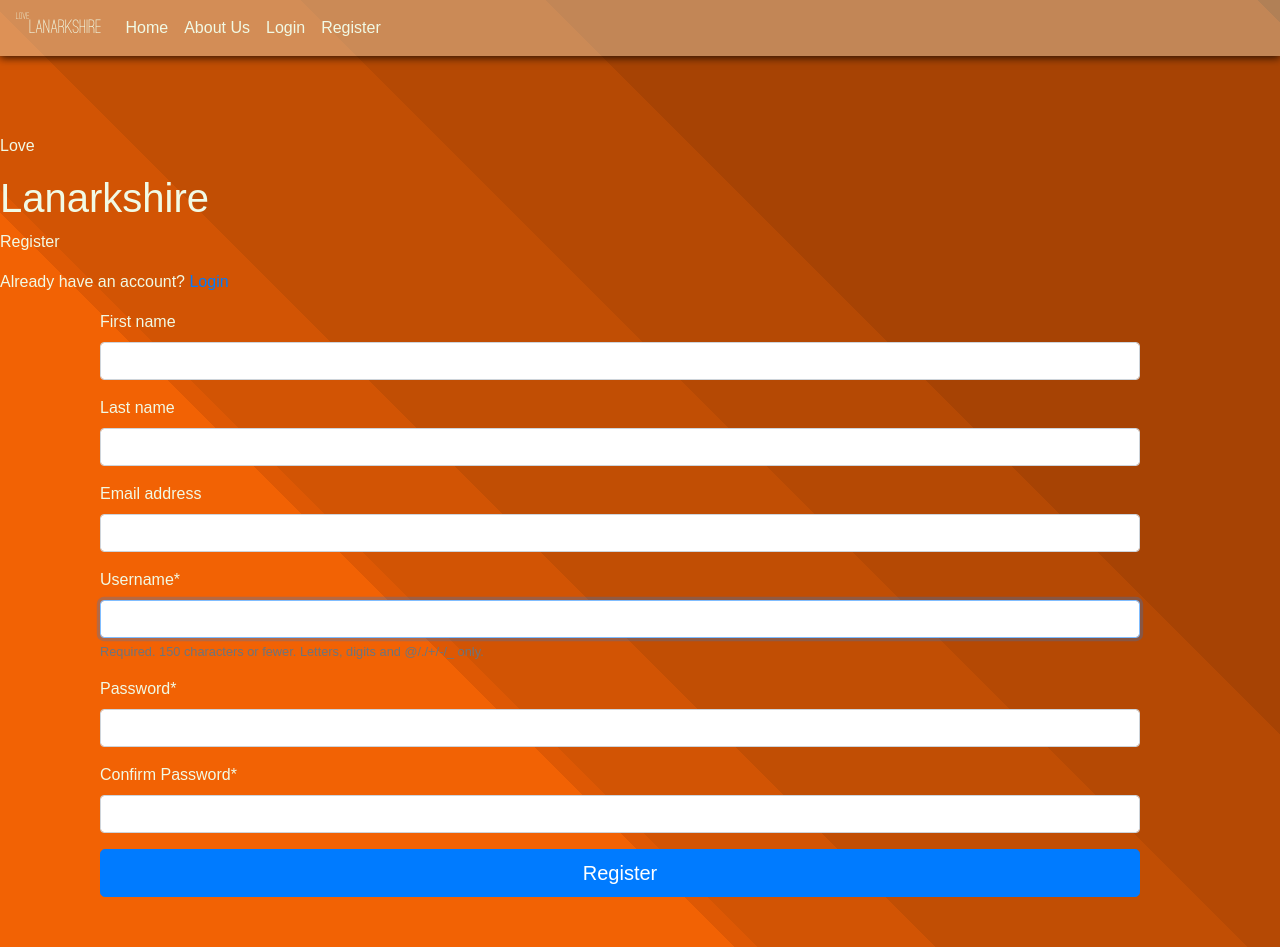
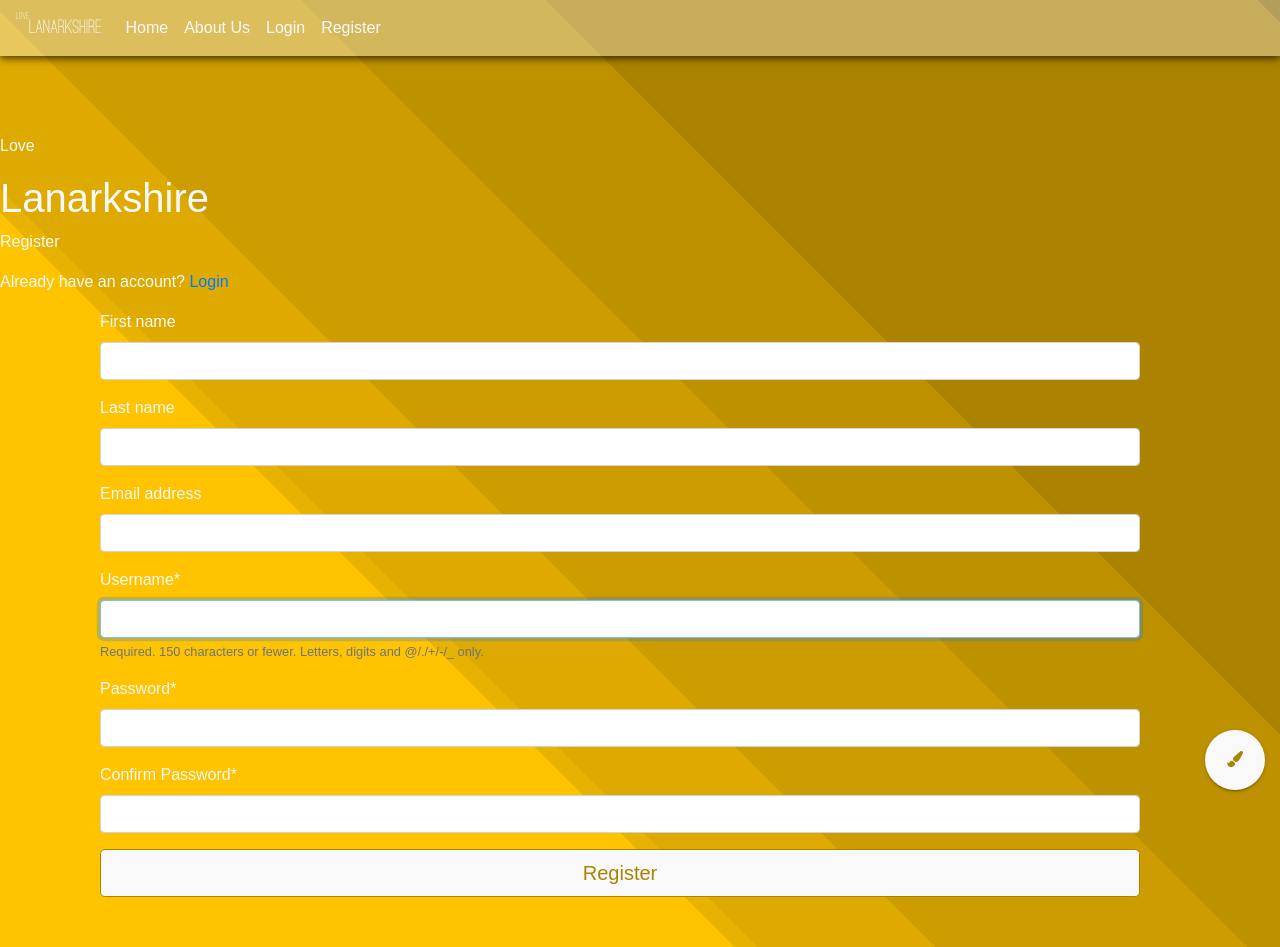
Before and after one commit to paperclippete/FinalMilestone, a Django app: page /accounts/register/ in a window 1280 px wide. Run offline with Django 3.2, Linux system fonts and the light colour scheme; parts of the project's set-up code (start-up, migrations or seed data) failed here and were passed over; some libraries are stand-ins or nearby versions; some web fonts are replaced.

Commit message:
randomised background changed to user selected theme

```diff
--- a/static/css/style.css
+++ b/static/css/style.css
@@ -5,13 +5,33 @@
 
 /* Site-wide Colours and Fonts */
 :root {
+    --main-color: var(--main-color);
+    --dark-color: var(--dark-color);
+    --main-background: var(--main-background);
+
     --tangerine: #f26204;
     --sunshine: #FFC300;
     --grass: #00ad37;
     --blueberry: #3b0061;
     --raspberry: #e70026;
-    --lanwhite: #f1fae5;
+    --lanwhite: #f9f9f9;
+    --lanwhiteop: #f9f9f95e;
     --langrey: #1b1b1b;
+    --langreylight: #b3b3b3;
+    --langreymid: #808080;
+
+    --blueberrynav: #2d004a;
+    --raspberrynav: #a7001b;
+    --sunshinenav: #ab8300;
+    --grassnav: #006520;
+    --tangerinenav: #b54904;
+
+    --blueberryback: linear-gradient(45deg, rgb(126, 0, 208) 0%, rgb(126, 0, 208) 33%, rgb(105, 0, 173) 33%, rgb(105, 0, 173) 34%, rgb(84, 0, 138) 34%, rgb(84, 0, 138) 42%, rgb(59, 0, 97) 42%, rgb(59, 0, 97) 56%, rgb(50, 0, 82) 56%, rgb(50, 0, 82) 67%, rgb(45, 0, 74) 67%, rgb(45, 0, 74) 99%, rgb(28, 0, 45) 99%, rgb(28, 0, 45) 100%);
+    --raspberryback: linear-gradient(45deg, rgb(231, 0, 38) 0%, rgb(231, 0, 38) 33%, rgb(218, 0, 36) 33%, rgb(218, 0, 36) 34%, rgb(206, 0, 34) 34%, rgb(206, 0, 34) 42%, rgb(195, 0, 32) 42%, rgb(195, 0, 32) 56%, rgb(177, 0, 30) 56%, rgb(177, 0, 30) 67%, rgb(167, 0, 27) 67%, rgb(167, 0, 27) 99%, rgb(140, 0, 23) 99%, rgb(140, 0, 23) 100%);
+    --sunshineback: linear-gradient(45deg, rgb(255, 195, 0) 0%, rgb(255, 195, 0) 33%, rgb(232, 178, 0) 33%, rgb(232, 178, 0) 34%, rgb(222, 170, 0) 34%, rgb(222, 170, 0) 42%, rgb(204, 156, 0) 42%, rgb(204, 156, 0) 56%, rgb(189, 145, 0) 56%, rgb(189, 145, 0) 67%, rgb(171, 131, 0) 67%, rgb(171, 131, 0) 99%, rgb(138, 106, 0) 99%, rgb(138, 106, 0) 100%);
+    --grassback: linear-gradient(45deg, rgb(0, 205, 65) 0%, rgb(0, 205, 65) 33%, rgb(0, 190, 60) 33%, rgb(0, 190, 60) 34%, rgb(0, 173, 55) 34%, rgb(0, 173, 55) 42%, rgb(0, 148, 47) 42%, rgb(0, 148, 47) 56%, rgb(0, 121, 39) 56%, rgb(0, 121, 39) 67%, rgb(0, 101, 32) 67%, rgb(0, 101, 32) 99%, rgb(0, 70, 22) 99%, rgb(0, 70, 22) 100%);
+    --tangerineback: linear-gradient(45deg, rgb(242, 98, 4) 0%, rgb(242, 98, 4) 33%, rgb(222, 88, 4) 33%, rgb(222, 88, 4) 34%, rgb(210, 84, 4) 34%, rgb(210, 84, 4) 42%, rgb(193, 78, 4) 42%, rgb(193, 78, 4) 56%, rgb(181, 73, 4) 56%, rgb(181, 73, 4) 67%, rgb(167, 67, 4) 67%, rgb(167, 67, 4) 99%, rgb(140, 57, 4) 99%, rgb(140, 57, 4) 100%);
+
     --site-font: 'Muli', sans-serif;
     --title-font: 'Ostrich Sans', sans-serif;
 }
@@ -20,12 +40,14 @@
 body {
     color: var(--lanwhite);
     font-family: var(--site-font);
+    background-color: var(--dark-color);
 }
 
 #site-background {
     min-height: 100vh;
     padding-bottom: 30px;
     margin: 0;
+    background-image: var(--main-background);
 
 }
 
@@ -35,7 +57,7 @@ body {
 
 .divider {
     width: 100%;
-    background-color: #007bff;
+    background-color: var(--dark-color);
     height: 1.2px;
 }
 
@@ -43,23 +65,160 @@ body {
     padding: 0px 30px;
 }
 
-.btn-secondary {
-    color: #fff;
+.hidden-m {
+    display: none;
 }
 
-.hidden-m {
-    display: none;
+/*FAB Button*/
+.zoom {
+  position: fixed;
+  bottom: 0px;
+  right: 15px;
+  height: 70px;
+}
+
+.zoom-fab {
+  display: inline-block;
+  width: 40px;
+  height: 40px;
+  line-height: 40px;
+  border-radius: 50%;
+  vertical-align: middle;
+  text-decoration: none;
+  text-align: center;
+  transition: 0.2s ease-out;
+  box-shadow: 0 2px 2px 0 rgba(0, 0, 0, 0.14), 0 1px 5px 0 rgba(0, 0, 0, 0.12), 0 3px 1px -2px rgba(0, 0, 0, 0.2);
+  cursor: pointer;
+  background-color: var(--lanwhite);
+
+}
+
+.zoom-fab:hover {
+  background-color: var(--langrey);
+  color: var(--lanwhite) !important;
+  box-shadow: 0 3px 3px 0 rgba(0, 0, 0, 0.14), 0 1px 7px 0 rgba(0, 0, 0, 0.12), 0 3px 1px -1px rgba(0, 0, 0, 0.2);
+}
+
+.zoom-btn-large {
+  width: 60px;
+  height: 60px;
+  line-height: 60px;
+  color: var(--dark-color) !important;
+}
+
+.zoom-menu {
+  position: absolute;
+  right: 70px;
+  left: auto;
+  top: 50%;
+  transform: translateY(-34%);
+  height: 100%;
+  width: 500px;
+  list-style: none;
+  text-align: right;
+}
+
+.zoom-menu li {
+  display: inline-block;
+  margin-right: 10px;
+}
+
+.scale-transition {
+    transition: transform 0.3s cubic-bezier(0.53, 0.01, 0.36, 1.63) !important;
+}
+
+.scale-transition.scale-out {
+  transform: scale(0);
+  transition: transform 0.2s !important;
+}
+
+.scale-transition.scale-in {
+    transform: scale(1);
+}
+
+.zoom-btn-tangerine {
+    background-color: var(--tangerine);
+}
+
+.zoom-btn-tangerine:hover {
+    background-color: var(--tangerinenav);
+}
+
+.zoom-btn-grass {
+    background-color: var(--grass);
+}
+
+.zoom-btn-grass:hover {
+    background-color: var(--grassnav);
+}
+
+.zoom-btn-raspberry {
+    background-color: var(--raspberry);
+}
+
+.zoom-btn-raspberry:hover {
+    background-color: var(--raspberrynav);
+}
+
+.zoom-btn-sunshine {
+    background-color: var(--sunshine);
+}
+
+.zoom-btn-sunshine:hover {
+    background-color: var(--sunshinenav);
+}
+
+.zoom-btn-blueberry {
+    background-color: var(--blueberry);
+}
+
+.zoom-btn-blueberry:hover {
+    background-color: var(--blueberrynav);
+}
+
+/*Button Styles*/
+
+.btn-primary {
+    background-color: var(--lanwhite);
+    border: solid 1px var(--dark-color) ;
+    color: var(--dark-color);
+}
+
+.btn-success {
+    background-color: var(--dark-color);
+    border: solid 1px var(--dark-color);
+    color: var(--lanwhite);
+}
+
+.btn-secondary {
+    color: var(--lanwhite);
+}
+
+.btn-primary:hover {
+    color: var(--lanwhite) !important;
+    background-color: var(--langreylight) !important;
+    border: solid 1px var(--langreylight);
+}
+.btn-success:hover {
+    color: var(--lanwhite) !important;
+    background-color: var(--langreymid) !important;
+    border: solid 1px var(--langreymid);
+}
+.btn:focus,
+.btn-primary:focus,
+.btn-secondary:focus {
+    box-shadow: 0 0 0 0.2rem rgba(60,60,60,.37) !important;
 }
 
 /*Navbar Styles*/
 
 .navbar-effect {
-    background-color: #f1fae55e !important;
+    background-color: var(--lanwhiteop) !important;
     transition: background-color 0.4s ease-in-out 0s;
 }
 
 .navbar {
-    color: var(--lanwhite);
+    background-color: var(--dark-color);
     -webkit-box-shadow: 0px 2px 8px 0px rgba(0,0,0,0.75);
     -moz-box-shadow: 0px 2px 8px 0px rgba(0,0,0,0.75);
     box-shadow: 0px 2px 8px 0px rgba(0,0,0,0.75);
@@ -76,8 +235,9 @@ body {
     color: var(--lanwhite);
 }
 
+.navbar-brand:hover:visited,
 .nav-link:hover:visited {
-    color: #007bff;
+    color: var(--langrey);
 }
 
 .site-title-small {
@@ -165,6 +325,10 @@ body {
 
 .search-box {
     margin: 30px 0;
+
+}
+.search-box > input {
+    border: solid 1px var(--dark-color);
 }
 
 
@@ -312,7 +476,7 @@ body {
 
 }
 
-.fa-heart {
+.like-heart {
     font-size: 2rem;
 }
 
--- a/static/js/script.js
+++ b/static/js/script.js
@@ -1,63 +1,77 @@
 $(document).ready(function() {
+    getTheme();
 
-    // Random Background
-    // Gradient Design from https://www.gradientmagic.com
-    const blueberry = "linear-gradient(45deg, rgb(126, 0, 208) 0%, rgb(126, 0, 208) 33%, rgb(105, 0, 173) 33%, rgb(105, 0, 173) 34%, rgb(84, 0, 138) 34%, rgb(84, 0, 138) 42%, rgb(59, 0, 97) 42%, rgb(59, 0, 97) 56%, rgb(50, 0, 82) 56%, rgb(50, 0, 82) 67%, rgb(45, 0, 74) 67%, rgb(45, 0, 74) 99%, rgb(28, 0, 45) 99%, rgb(28, 0, 45) 100%)";
-    const raspberry = "linear-gradient(45deg, rgb(231, 0, 38) 0%, rgb(231, 0, 38) 33%, rgb(218, 0, 36) 33%, rgb(218, 0, 36) 34%, rgb(206, 0, 34) 34%, rgb(206, 0, 34) 42%, rgb(195, 0, 32) 42%, rgb(195, 0, 32) 56%, rgb(177, 0, 30) 56%, rgb(177, 0, 30) 67%, rgb(167, 0, 27) 67%, rgb(167, 0, 27) 99%, rgb(140, 0, 23) 99%, rgb(140, 0, 23) 100%)";
-    const sunshine = "linear-gradient(45deg, rgb(255, 195, 0) 0%, rgb(255, 195, 0) 33%, rgb(232, 178, 0) 33%, rgb(232, 178, 0) 34%, rgb(222, 170, 0) 34%, rgb(222, 170, 0) 42%, rgb(204, 156, 0) 42%, rgb(204, 156, 0) 56%, rgb(189, 145, 0) 56%, rgb(189, 145, 0) 67%, rgb(171, 131, 0) 67%, rgb(171, 131, 0) 99%, rgb(138, 106, 0) 99%, rgb(138, 106, 0) 100%)";
-    const grass = "linear-gradient(45deg, rgb(0, 205, 65) 0%, rgb(0, 205, 65) 33%, rgb(0, 190, 60) 33%, rgb(0, 190, 60) 34%, rgb(0, 173, 55) 34%, rgb(0, 173, 55) 42%, rgb(0, 148, 47) 42%, rgb(0, 148, 47) 56%, rgb(0, 121, 39) 56%, rgb(0, 121, 39) 67%, rgb(0, 101, 32) 67%, rgb(0, 101, 32) 99%, rgb(0, 70, 22) 99%, rgb(0, 70, 22) 100%)";
-    const tangerine = "linear-gradient(45deg, rgb(242, 98, 4) 0%, rgb(242, 98, 4) 33%, rgb(222, 88, 4) 33%, rgb(222, 88, 4) 34%, rgb(210, 84, 4) 34%, rgb(210, 84, 4) 42%, rgb(193, 78, 4) 42%, rgb(193, 78, 4) 56%, rgb(181, 73, 4) 56%, rgb(181, 73, 4) 67%, rgb(167, 67, 4) 67%, rgb(167, 67, 4) 99%, rgb(140, 57, 4) 99%, rgb(140, 57, 4) 100%)";
-
-    const bg = [blueberry, raspberry, tangerine, grass, sunshine];
-    let random = Math.floor(Math.random() * bg.length);
-
-    $("#site-background").css({"background-image": bg[random]});
-
-    // Matching body color
-    const blueberryback = "#2d004a";
-    const raspberryback = "#a7001b";
-    const sunshineback = "#ab8300";
-    const grassback = "#006520";
-    const tangerineback = "#b54904";
-
-    if ($("#site-background").css('background-image') === blueberry) {
-        $('body').css({"background-color": blueberryback});
-    }
-    if ($("#site-background").css('background-image') === raspberry) {
-        $('body').css({"background-color": raspberryback});
-    }
-    if ($("#site-background").css('background-image') === sunshine) {
-        $('body').css({"background-color": sunshineback});
-    }
-    if ($("#site-background").css('background-image') === grass) {
-        $('body').css({"background-color": grassback});
-    }
-    if ($("#site-background").css('background-image') === tangerine) {
-        $('body').css({"background-color": tangerineback});
-    }
 
     // Solid Navbar colour on toggler click
     $(".navbar-toggler").on('click', function(){
-        let colour = $('body').css("background-color");
-        if ($('.navbar').css("background-color") === colour) {
-            return $('.navbar').css({"background-color": colour});
+        if ($('.navbar').css("background-color") === '--dark-color') {
+            return $('.navbar').css({"background-color": '--dark-color'});
         } else {
-            $('.navbar').css({"background-color": colour});
+            $('.navbar').css({"background-color": '--dark-color'});
             $('.navbar').toggleClass('navbar-effect');
         }
-    })
+    });
 
     // Solid Navbar on scroll
     $(window).scroll(function() {
-        let colour = $('body').css("background-color");
         if($(this).scrollTop() > 30) {
-            $('.navbar').css({"background-color": colour});
+            $('.navbar').css({"background-color": '--dark-color'});
             $('.navbar').removeClass('navbar-effect');
         }
         else {
             $('.navbar').addClass('navbar-effect');
         }
-    })
+    });
+
+    // FAB Button for setting site theme
+    $('#zoomBtn').click(function() {
+        $('.zoom-btn-sm').toggleClass('scale-out');
+
+    });
+
+    $('.zoom-btn-sm').click(function() {
+        var btn = $(this);
+
+        if (btn.hasClass('zoom-btn-tangerine')) {
+            localStorage.setItem('theme', 'tangerine');
+
+        }
+        else if (btn.hasClass('zoom-btn-grass')) {
+            localStorage.setItem('theme', 'grass');
+
+        }
+        else if (btn.hasClass('zoom-btn-raspberry')) {
+            localStorage.setItem('theme', 'raspberry');
+
+        }
+        else if (btn.hasClass('zoom-btn-sunshine')) {
+            localStorage.setItem('theme', 'sunshine');
+
+        }
+        else {
+            localStorage.setItem('theme', 'blueberry');
+
+        }
+
+        getTheme();
+    });
+
+    function setTheme(theme) {
+        console.log(theme);
+        $(':root').css('--main-color', 'var(--'+theme+')');
+        $(':root').css('--dark-color', 'var(--'+theme+'nav)');
+        $(':root').css('--main-background', 'var(--'+theme+'back)');
+
+    }
+
+    function getTheme() {
+        if (localStorage.getItem('theme')) {
+            setTheme(localStorage.getItem('theme'));
+        } else {
+            setTheme('sunshine');
+        }
+    }
+
 
 
 
--- a/templates/base.html
+++ b/templates/base.html
@@ -69,6 +69,18 @@
         {% endblock %}
 
         </section>
+        <!--FAB sourced from tiny-fab-->
+        <div class="zoom">
+            <a class="zoom-fab zoom-btn-large" id="zoomBtn"><i class="fas fa-paint-brush"></i></a>
+            <ul class="zoom-menu">
+                <li><a class="zoom-fab zoom-btn-sm zoom-btn-tangerine scale-transition scale-out"><i class="fas fa-carrot"></i></a></li>
+                <li><a class="zoom-fab zoom-btn-sm zoom-btn-grass scale-transition scale-out"><i class="fas fa-frog"></i></a></li>
+                <li><a class="zoom-fab zoom-btn-sm zoom-btn-raspberry scale-transition scale-out"><i class="far fa-heart"></a></i></li>
+                <li><a class="zoom-fab zoom-btn-sm zoom-btn-sunshine scale-transition scale-out"><i class="fas fa-sun"></a></i></li>
+                <li><a class="zoom-fab zoom-btn-sm zoom-btn-blueberry scale-transition scale-out"><i class="fas fa-flask"></a></i></li>
+            </ul>
+        </div>
+
     </div>
 
     <!-- Sitewide Footer, Links and Scripts -->
```
